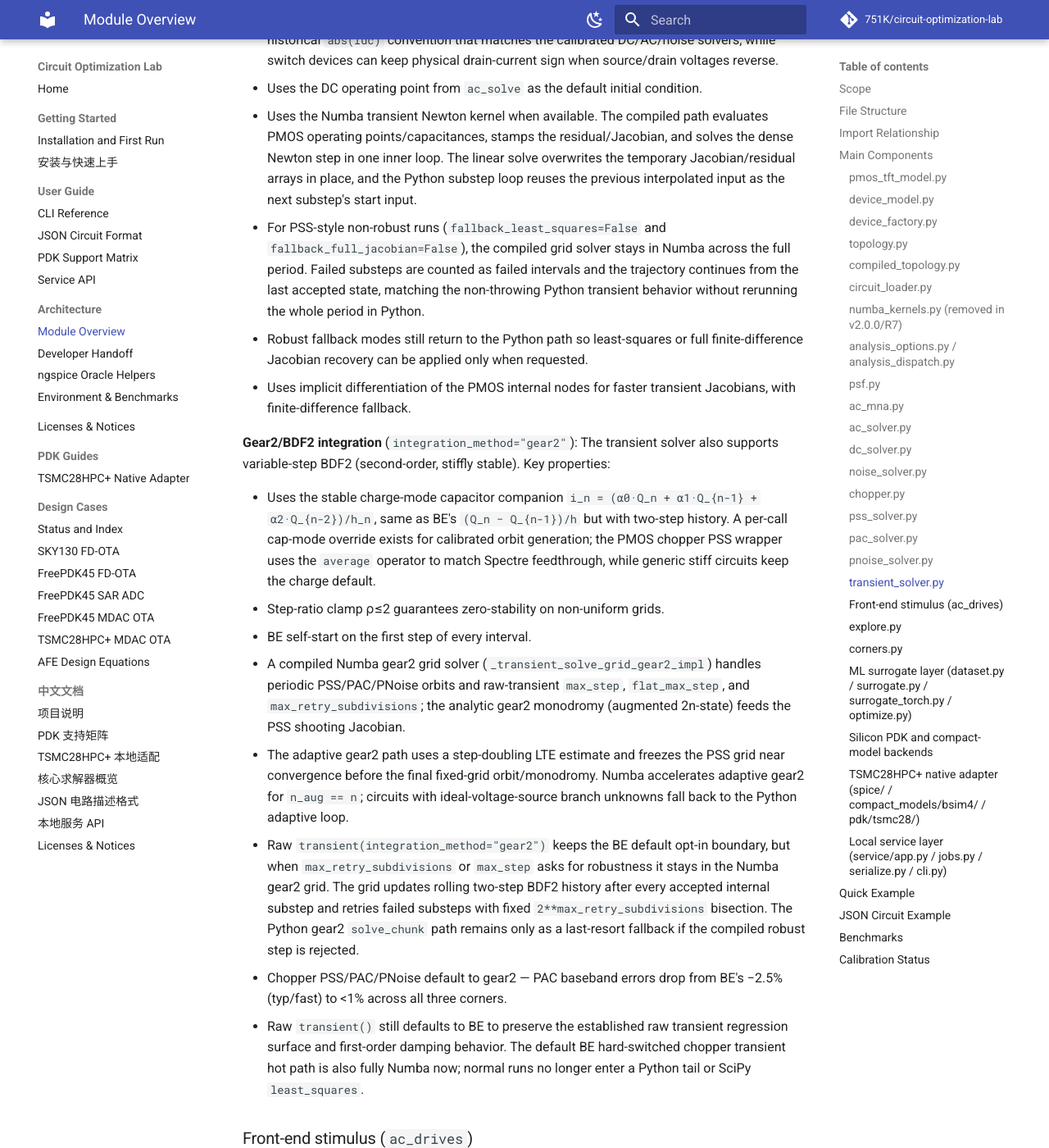
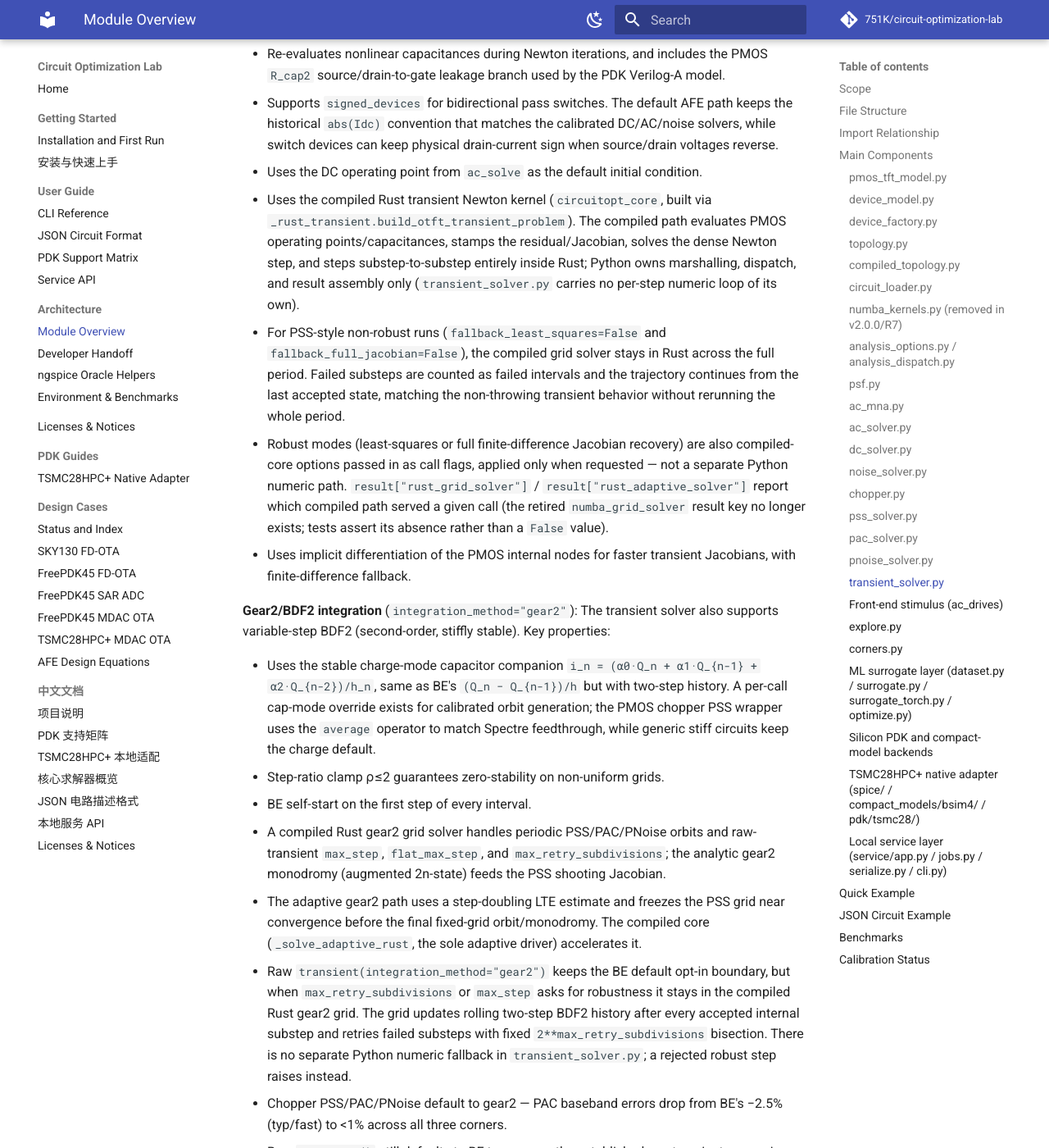
Before and after one commit to 751K/circuit-optimization-lab, an MkDocs documentation site: the page built from docs/module_overview.md, in a window 1280 px wide and 1400 px high, scrolled down 15141 px. Shown: the whole window at 82% size. Built offline with MkDocs 1.6.1 and Material for MkDocs 9.7.7, drawn with Linux system fonts in a browser that asks for light colours; comment, search, counter and statistics services are not loaded; some of the changed text lies outside the part shown.

Commit message:
docs: replace stale numba/v1.x architecture claims in module_overview with Rust core
Core Solver Overview (EN/zh) described the transient/PAC/PNoise/gear2/BSIM4
hot paths as running "in Numba" with a Python fallback, and the OTFT
get_ss_params/PAC gate1 linearization as Numba-accelerated. As of v2.0.0
numba is fully removed and rust is the sole engine (circuitopt/_engine.py),
so every one of those paths was rewritten to name the actual compiled Rust
entry points (circuitopt_core, co-core, co-bsim4, _solve_fixed_rust,
_solve_adaptive_rust, circuitopt_core.PeriodicLinearizationProblem),
verified by reading transient_solver.py/pac_solver.py/pnoise_solver.py/
pmos_tft_model.py/compact_models/bsim4/native.py and by an empirical
transient() run confirming a vsource (n_aug>n) circuit still reports
rust_grid_solver=True (the previously-documented "falls back to pure-Python
_impl" claim was false; the retired numba_grid_solver result key no longer
exists at all, rather than reporting False). Also cleaned a dangling
half-edited sentence in the Benchmarks section and added the missing
SKY130/FreePDK45 FD-OTA design-case cross-links to the English page that
were only present in the Chinese one.

```diff
--- a/docs/module_overview.md
+++ b/docs/module_overview.md
@@ -78,7 +78,7 @@ circuitopt/
   freepdk45_model.py   FreePDK45 compatibility exports + explicit ngspice oracle registration.
   pdk/freepdk45/       Flat-card loader and native FreePDK45 nmos/pmos adapter.
   pdk/sky130/          Bundled resolved-card loader and native SKY130 nmos/pmos adapter.
-  compact_models/bsim4/ Native Berkeley BSIM4 host, ABI, Numba marshal, and transient.
+  compact_models/bsim4/ Native Berkeley BSIM4 host, ABI, and the ctypes bridge into the compiled Rust core.
   tsmc28_model.py      TSMC28HPC+ core nmos/pmos binding: nch_mac/pch_mac + HSPICE library closure.
   service/             Optional local FastAPI HTTP service layer (the `serve` extra) — see below.
     __init__.py        Re-exports CLI glue only; never imports fastapi (import circuitopt stays fastapi-free).
@@ -157,8 +157,8 @@ For AC and noise analysis, the solver extracts terminal `gm` and `gds` by finite
 
 `PMOS_TFT` inherits from :class:`~device_model.TransistorModel`, the abstract
 base class consumed by all solvers. It also provides `get_otft_params()` for the
-transient solver’s compiled inner loop and a Numba-accelerated `get_ss_params()`
-override.
+transient solver’s compiled inner loop and a `get_ss_params()` override backed by
+the compiled Rust core’s analytic terminal derivatives.
 
 ### `device_model.py`
 
@@ -378,9 +378,10 @@ Computes gain, bandwidth, and baseband noise for chopper variants around the AFE
   conversion linearization uses the Verilog-A-style `C(V)*ddt(V)` operator that
   Spectre PAC folds, not necessarily the transient companion operator used to
   generate the large-signal orbit. When every PMOS device exposes the `gate1`
-  network and Numba is enabled, the gate1-retained PAC linearization is assembled
-  by the compiled `pac_linearize_orbit_gate1` kernel; mixed topologies fall back
-  to the Python assembly. Set `time_domain=False` for the analytic-adjoint HB
+  network, the gate1-retained PAC linearization is assembled by the compiled Rust
+  kernel (`circuitopt_core.PeriodicLinearizationProblem`); topologies it does not
+  cover (controlled sources, bordered or vsource-driven systems) return early so
+  the caller continues to the next path. Set `time_domain=False` for the analytic-adjoint HB
   comparison path, or `analytic=False` for the original finite-difference
   shooting path. Static PSS orbits automatically reduce to ordinary `ac_solve`,
   avoiding PAC transient runs.
@@ -434,7 +435,7 @@ engine:
   `shooting_period_runs`, `shooting_jacobian_evals`, and
   `shooting_jacobian_reuses`. The history records the Jacobian kind used
   (`"analytic_monodromy"` or `"finite_difference"`).
-- PMOS chopper wrappers default to the Numba-grid transient path
+- PMOS chopper wrappers default to the compiled Rust grid transient path
   (`fallback_least_squares=False`), one stabilization period, and the chopper-only
   `cap_mode="average"` orbit when they build a PSS internally for PAC/PNoise.
   This preserves the residual/nfail convergence checks while avoiding Python
@@ -463,9 +464,9 @@ chopper's differential input to `input_drive={"vip": 0.5, "vin": -0.5}`.
      `(exp(jωT)I - Ψ)x0 = g` per frequency. This avoids HB sideband truncation
      and the large `(2K+1)n` conversion matrix. PMOS_TFT devices are expanded
      with their internal `gate1` small-signal states during periodic conversion.
-     The all-PMOS gate1 case uses a Numba assembly kernel; unsupported mixed,
-     bordered, or vsource-driven cases return `None` and continue to the next
-     path.
+     The all-PMOS gate1 case uses the compiled Rust linearization kernel;
+     unsupported mixed, bordered, or vsource-driven cases return `None` and
+     continue to the next path.
   3. **Analytic-adjoint** (generic default, `analytic=True`) — samples periodic G(t)/C(t)
      and input-coupling columns G_in(t)/C_in(t) on the PSS orbit, FFTs to
      harmonic coefficients G_k/C_k, builds the harmonic-balance conversion
@@ -504,13 +505,14 @@ chopper's differential input to `input_drive={"vip": 0.5, "vin": -0.5}`.
   large, very sparse HB matrices to SciPy sparse direct solves. Forced
   `iterative` uses block-Jacobi preconditioned GMRES, with per-harmonic diagonal
   block LU factors, and falls back to sparse direct if convergence fails.
-- With `CIRCUIT_ENGINE=rust`, HB block assembly, scalar
-  `freq × source × sideband²` noise folding, OTFT orbit linearization, retained
-  `gate1` dynamics, and generic four-terminal silicon G/C stamping run in the
-  Rust core. The Numba and Python engines retain their reference implementations
-  during the migration. Compiled code mainly helps the matrix-fill and noise-fold loops; HB
-  linear solves are dominated by BLAS/LAPACK, SuperLU, or GMRES rather than
-  Python loop overhead.
+- HB block assembly, scalar `freq × source × sideband²` noise folding, OTFT
+  orbit linearization, retained `gate1` dynamics, and generic four-terminal
+  silicon G/C stamping run in the compiled Rust core (`circuitopt_core`) — the
+  sole engine as of v2.0.0 (see `circuitopt/_engine.py`). Result flags
+  `pnoise_rust_hb_used` / `pnoise_rust_fold_used` report whether the Rust fast
+  path applied to a given call. Compiled code mainly helps the matrix-fill and
+  noise-fold loops; HB linear solves are dominated by BLAS/LAPACK, SuperLU, or
+  GMRES rather than Python loop overhead.
 - If `gains` or `pac_result` are not provided, pass the same `input_drive` and
   the function will call generic `pac_solve` for input-referred noise.
 
@@ -539,8 +541,8 @@ Solves the time-domain response of the topology-defined system using backward Eu
   `AdaptiveConfig` and shared by transient/PSS/chopper paths. PSS additionally
   uses `adaptive_freeze_factor` from the same config.
   The adaptive LTE policy constants and Python helpers live in
-  `circuitopt/adaptive_config.py`; Numba keeps a compiled mirror for performance, with
-  tests checking the two implementations agree. Newton failure rejects now shrink
+  `circuitopt/adaptive_config.py`; the compiled Rust core (`co-core`) keeps a
+  matching mirror, with tests checking the two implementations agree. Newton failure rejects now shrink
   the candidate step, while zero-error accepted steps may grow it.
 - `max_step`, `max_retry_subdivisions`, `fallback_full_jacobian`, and
   `fallback_least_squares` provide
@@ -555,18 +557,23 @@ Solves the time-domain response of the topology-defined system using backward Eu
   DC/AC/noise solvers, while switch devices can keep physical drain-current sign
   when source/drain voltages reverse.
 - Uses the DC operating point from `ac_solve` as the default initial condition.
-- Uses the Numba transient Newton kernel when available. The compiled path
-  evaluates PMOS operating points/capacitances, stamps the residual/Jacobian, and
-  solves the dense Newton step in one inner loop. The linear solve overwrites the
-  temporary Jacobian/residual arrays in place, and the Python substep loop reuses
-  the previous interpolated input as the next substep's start input.
+- Uses the compiled Rust transient Newton kernel (`circuitopt_core`, built via
+  `_rust_transient.build_otft_transient_problem`). The compiled path evaluates
+  PMOS operating points/capacitances, stamps the residual/Jacobian, solves the
+  dense Newton step, and steps substep-to-substep entirely inside Rust; Python
+  owns marshalling, dispatch, and result assembly only (`transient_solver.py`
+  carries no per-step numeric loop of its own).
 - For PSS-style non-robust runs (`fallback_least_squares=False` and
-  `fallback_full_jacobian=False`), the compiled grid solver stays in Numba across
+  `fallback_full_jacobian=False`), the compiled grid solver stays in Rust across
   the full period. Failed substeps are counted as failed intervals and the
   trajectory continues from the last accepted state, matching the non-throwing
-  Python transient behavior without rerunning the whole period in Python.
-- Robust fallback modes still return to the Python path so least-squares or full
-  finite-difference Jacobian recovery can be applied only when requested.
+  transient behavior without rerunning the whole period.
+- Robust modes (least-squares or full finite-difference Jacobian recovery) are
+  also compiled-core options passed in as call flags, applied only when
+  requested — not a separate Python numeric path. `result["rust_grid_solver"]` /
+  `result["rust_adaptive_solver"]` report which compiled path served a given
+  call (the retired `numba_grid_solver` result key no longer exists; tests
+  assert its absence rather than a `False` value).
 - Uses implicit differentiation of the PMOS internal nodes for faster transient
   Jacobians, with finite-difference fallback.
 
@@ -580,27 +587,25 @@ also supports variable-step BDF2 (second-order, stiffly stable). Key properties:
   while generic stiff circuits keep the charge default.
 - Step-ratio clamp ρ≤2 guarantees zero-stability on non-uniform grids.
 - BE self-start on the first step of every interval.
-- A compiled Numba gear2 grid solver (`_transient_solve_grid_gear2_impl`) handles
-  periodic PSS/PAC/PNoise orbits and raw-transient `max_step`,
-  `flat_max_step`, and `max_retry_subdivisions`; the analytic gear2 monodromy
-  (augmented 2n-state) feeds the PSS shooting Jacobian.
+- A compiled Rust gear2 grid solver handles periodic PSS/PAC/PNoise orbits and
+  raw-transient `max_step`, `flat_max_step`, and `max_retry_subdivisions`; the
+  analytic gear2 monodromy (augmented 2n-state) feeds the PSS shooting Jacobian.
 - The adaptive gear2 path uses a step-doubling LTE estimate and freezes the PSS
-  grid near convergence before the final fixed-grid orbit/monodromy. Numba
-  accelerates adaptive gear2 for `n_aug == n`; circuits with ideal-voltage-source
-  branch unknowns fall back to the Python adaptive loop.
+  grid near convergence before the final fixed-grid orbit/monodromy. The compiled
+  core (`_solve_adaptive_rust`, the sole adaptive driver) accelerates it.
 - Raw `transient(integration_method="gear2")` keeps the BE default opt-in
   boundary, but when `max_retry_subdivisions` or `max_step` asks for robustness
-  it stays in the Numba gear2 grid. The grid updates rolling two-step BDF2
+  it stays in the compiled Rust gear2 grid. The grid updates rolling two-step BDF2
   history after every accepted internal substep and retries failed substeps with
-  fixed `2**max_retry_subdivisions` bisection. The Python gear2 `solve_chunk`
-  path remains only as a last-resort fallback if the compiled robust step is
-  rejected.
+  fixed `2**max_retry_subdivisions` bisection. There is no separate Python
+  numeric fallback in `transient_solver.py`; a rejected robust step raises
+  instead.
 - Chopper PSS/PAC/PNoise default to gear2 — PAC baseband errors drop from BE's
   −2.5% (typ/fast) to <1% across all three corners.
 - Raw `transient()` still defaults to BE to preserve the established raw
   transient regression surface and first-order damping behavior. The default BE
-  hard-switched chopper transient hot path is also fully Numba now; normal runs
-  no longer enter a Python tail or SciPy `least_squares`.
+  hard-switched chopper transient hot path is also fully compiled (Rust) now;
+  normal runs no longer enter a Python tail or SciPy `least_squares`.
 
 ### Front-end stimulus (`ac_drives`)
 
@@ -772,10 +777,12 @@ polarities. DC, AC, noise, transient, PSS, PAC, and PNoise therefore share one
 in-process compact-model path.
 
 The native host also exports a versioned conserved-evaluation ABI, an all-`void *`
-entry point, and a batch evaluator. The fixed-grid BSIM4 transient keeps matrix
-assembly, Newton iteration, and time stepping inside Numba while calling the C
-compact model through a runtime ctypes function pointer. Disabling Numba retains
-the Python implementation as a reference path.
+entry point, and a batch evaluator. The fixed-grid BSIM4 transient runs matrix
+assembly, Newton iteration, and time stepping inside the compiled Rust core
+(`co-core` calling `co-bsim4` in-process); `compact_models/bsim4/native.py`'s
+ctypes binding is the Python-facing entry point onto the same compiled library
+for op-point/AC/noise device calls. There is no separate Python numeric
+implementation in production as of v2.0.0.
 
 - **`pdk/freepdk45/library.py`** — portable card resolution, strict corner and
   polarity validation, numeric parsing, and path/mtime/size caching.
@@ -939,8 +948,10 @@ at f_chop=225 Hz — from fast finite-edge harmonic math (~1 ms) through ideal
 LPTV folding, PMOS static-phase, quasi-static PMOS sideband folding, and the
 heavy hard-switched PMOS chopper transient. `bench_sweep.py` measures batch
 throughput of AC and AC+noise evaluation across randomly perturbed design
-candidates, simulating the explore layer's per-candidate workload.  The
-Use `CIRCUIT_ENGINE=rust|numba|python` to compare engines.
+candidates, simulating the explore layer's per-candidate workload. As of
+v2.0.0 `CIRCUIT_ENGINE` accepts only `rust`; there is no other engine left to
+compare against (see `docs/environment_performance.md` for the retired v1.x
+numba-vs-interpreted baselines).
 
 The old UI chopper full-flow bottleneck was the portable HB PAC frequency solve:
 explicit `PSS+PAC(HB)+PNoise` (`time_domain=False`) takes about 25.6 s for
```
Also changed, not shown: other parts of docs/module_overview.md (+3 -1 lines), docs/module_overview_zh.md (+45 -35 lines).
